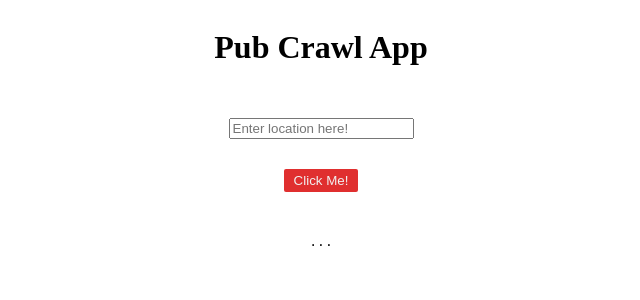
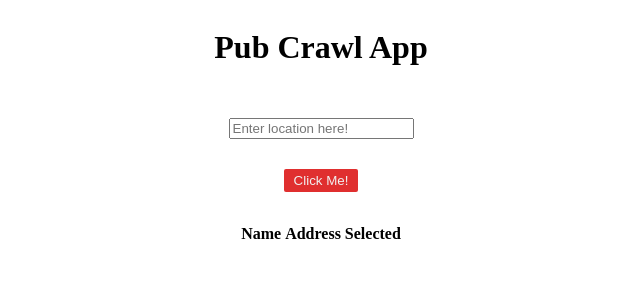
Before and after one commit to v4mika/PintPath, a Nuxt app: page / in a window 1280 px wide. Shown: the top 300 px of the page, without its empty margins (319-959 px from the left). Built offline with nearby package versions, Linux system fonts and the light colour scheme.

Commit message:
table of pubs hehe

```diff
--- a/components/Tutorial.vue
+++ b/components/Tutorial.vue
@@ -5,8 +5,32 @@
     <input type="text" placeholder="Enter location here!" v-model="breed" />
     <button @click="getCatFactAdvanced">Click Me!</button>
 
+    <table>
+      <tr>
+        <th>Name</th>
+        <th>Address</th>
+        <th>Selected</th>
+      </tr>
+      <!-- for every item in publist create a <tr> the key has to be something unique -->
+      <tr v-for="(pub, index) in catInfo.elements " :key="index">
+        <td>{{ (index += 1) }}</td>
+        <td>{{ pub.tags?.name }}</td>
+        <td>{{ pub.distance }}</td>
+        <td>
+          <!-- Here we have a conditional class, which means it only adds the class addedPub if selectedPubs includes pub -->
+          <button
+            :class="{ addedPub: selectedPubs.includes(pub) }"
+            @click="pubToggle(pub)"
+          >
+            <!-- this logic determines weather a + or - sign is present depending on weather the item is in the list -->
+            {{ selectedPubs.includes(pub) ? '-' : '+' }}
+          </button>
+        </td>
+      </tr>
+    </table>
 
-    <pre>{{ catInfo}}</pre>
+
+    <pre>{{ catInfo.elements }}</pre>
   </div>
 </template>
 
@@ -19,6 +43,7 @@ export default {
     return {
       catInfo: '...',
       breed: '',
+      selectedPubs: '',
     };
   },
   methods: {
@@ -28,15 +53,6 @@ export default {
     },
     async getCatFactAdvanced() {
       console.log("Donwloading")
-      // this example doesn't work as the API doesn't support it but this is what it may look like if you needed to pass data in the request
-      // The user can enter a breed in the input we have in the template, which is then saved to "breed" in data and then we reference that here
-     /* console.log("fetchinggggg");
-      /*const response = await fetch(
-        'https://nominatim.openstreetmap.org/search?q=fulham&format=json'
-        //`https://catfact.ninja/fact/breed/${this.breed}`
-
-
-      );*/
 
 
       const lat = 51.4833074
@@ -49,8 +65,7 @@ const radius = 1609.34;
           node["amenity"="pub"](51.5074, -0.1278, 51.5200, -0.1150);
           way["amenity"="bar"](51.5074, -0.1278, 51.5200, -0.1150);
           way["amenity"="pub"](51.5074, -0.1278, 51.5200, -0.1150);
-  relation["amenity"="bar"](51.5074, -0.1278, 51.5200, -0.1150);
-  relation["amenity"="pub"](51.5074, -0.1278, 51.5200, -0.1150);
+
         );
         out body;
         >;
@@ -64,25 +79,10 @@ out skel qt;
         },
         body: query,
       })
-      this.catInfo = await response.json();
-        /*.then((response) => response.json())
-        .then((data) => {
-          console.log(data);
-        })
-        .catch((error) => {
-          console.error(error);
-        });*/
+      const respJ = await response.json();
+      this.catInfo = respJ;
+      //this.catInfo = respJ.elements.filter((pub) => pub.includes("tags") && pub.tags?.includes("name"));
 
-
-      /*
-
-      const bbox = [37.769, 37.819, -122.406, -122.356];
-      const response = await fetch(`https://overpass-api.de/api/interpreter?data=[out:json];node[amenity=restaurant](bbox);out;`)
-  .then(response => response.json())
-  .then(data => console.log(data))
-  .catch(error => console.error(error));
-
-      this.catInfo = await response.json().json();*/
     },
   },
 };
```
Lines whose indentation alone changed are shown as unchanged.
